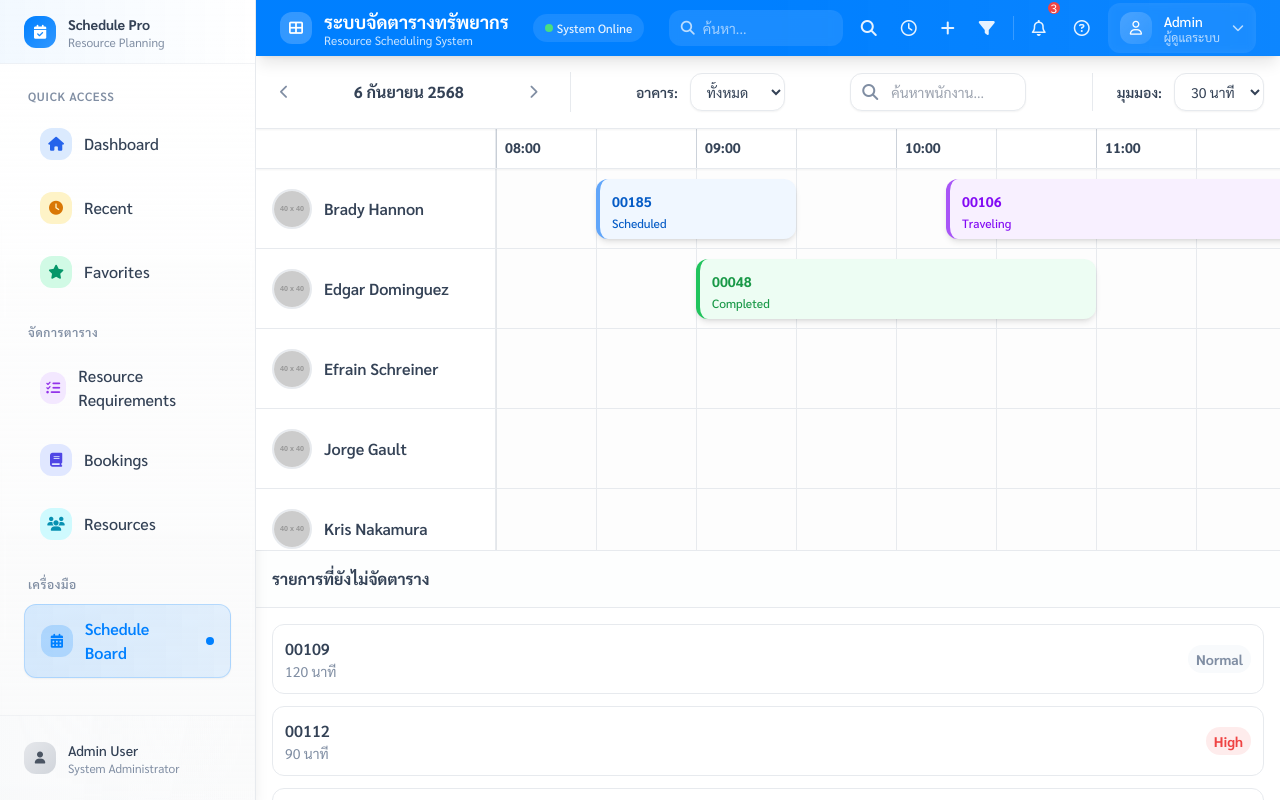
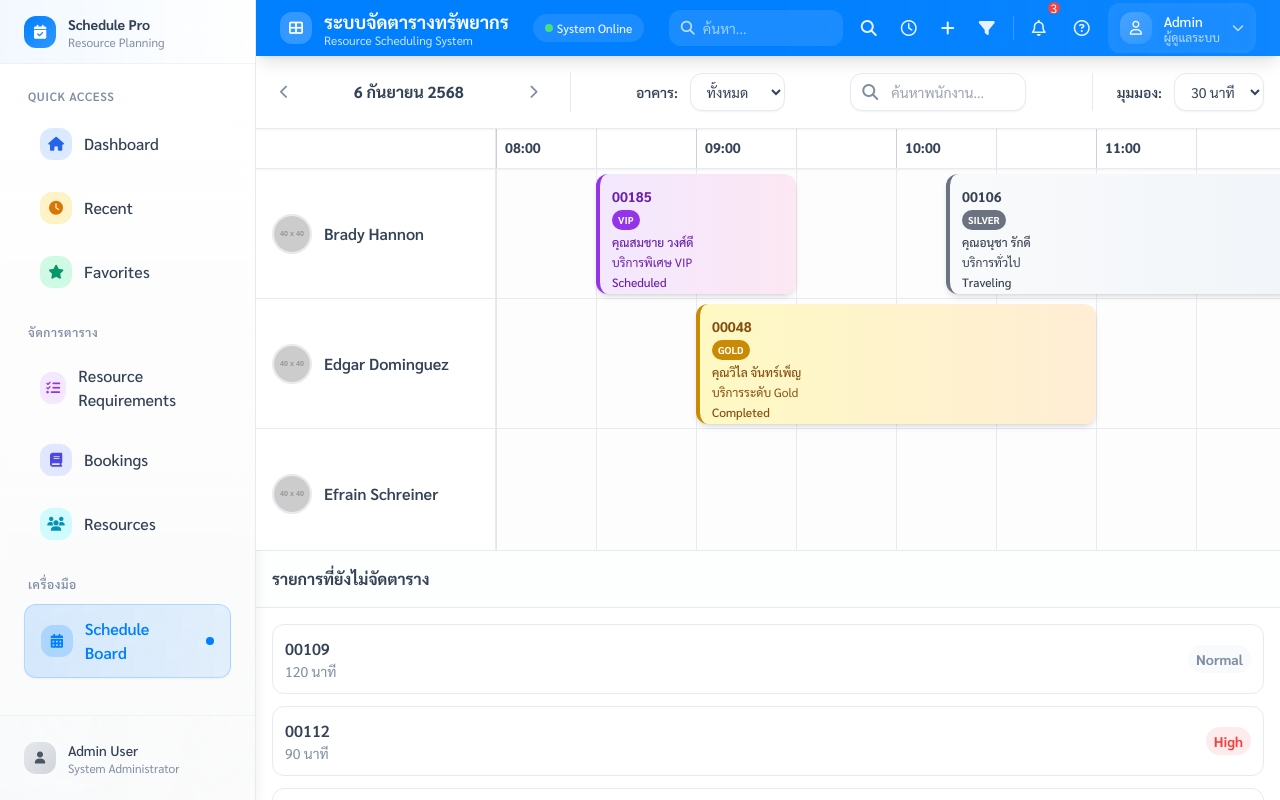
Before and after one commit to Wawilai/schedulize-timeline, a React (Vite) app: page / in a window 1280 px wide. Built offline with nearby package versions, Linux system fonts and the light colour scheme; the HTML template or start-up script is replaced by a standard one.

Commit message:
feat: Enhance appointment card and add customer tiers

```diff
--- a/src/components/AppointmentBlock.tsx
+++ b/src/components/AppointmentBlock.tsx
@@ -1,19 +1,22 @@
 import React from 'react';
 import { Appointment } from '@/types/schedule';
 import { timeToMinutes } from '@/utils/timeUtils';
+import { Plus } from 'lucide-react';
 
 interface AppointmentBlockProps {
   appointment: Appointment;
   startTime: number;
   pixelsPerMinute: number;
   onDragStart: () => void;
+  onAddData?: (appointmentId: number) => void;
 }
 
 const AppointmentBlock: React.FC<AppointmentBlockProps> = ({
   appointment,
   startTime,
   pixelsPerMinute,
-  onDragStart
+  onDragStart,
+  onAddData
 }) => {
   const startMinutes = timeToMinutes(appointment.startTime);
   const endMinutes = timeToMinutes(appointment.endTime);
@@ -36,6 +39,31 @@ const AppointmentBlock: React.FC<AppointmentBlockProps> = ({
     }
   };
 
+  const getCustomerLevelClass = (level?: string) => {
+    switch (level) {
+      case 'VIP':
+        return 'customer-vip';
+      case 'Platinum':
+        return 'customer-platinum';
+      case 'Gold':
+        return 'customer-gold';
+      case 'Silver':
+        return 'customer-silver';
+      default:
+        return '';
+    }
+  };
+
+  const getCustomerLevelBadge = (level?: string) => {
+    const badges = {
+      VIP: { text: 'VIP', color: 'bg-purple-600 text-white' },
+      Platinum: { text: 'PLATINUM', color: 'bg-gray-600 text-white' },
+      Gold: { text: 'GOLD', color: 'bg-yellow-600 text-white' },
+      Silver: { text: 'SILVER', color: 'bg-gray-500 text-white' }
+    };
+    return badges[level as keyof typeof badges];
+  };
+
   const handleDragStart = (e: React.DragEvent) => {
     const duration = endMinutes - startMinutes;
     const data = { ...appointment, duration, origin: 'calendar' };
@@ -43,18 +71,58 @@ const AppointmentBlock: React.FC<AppointmentBlockProps> = ({
     onDragStart();
   };
 
+  const handleAddData = (e: React.MouseEvent) => {
+    e.preventDefault();
+    e.stopPropagation();
+    onAddData?.(appointment.id);
+  };
+
+  const customerBadge = getCustomerLevelBadge(appointment.customerLevel);
+
   return (
     <div
-      className={`absolute h-[60px] top-[10px] rounded-lg p-3 text-xs overflow-hidden shadow-md cursor-grab active:cursor-grabbing z-[2] transition-all hover:shadow-lg hover:scale-[1.02] ${getStatusClass(appointment.status)}`}
+      className={`absolute h-[120px] top-[5px] rounded-lg p-3 text-xs overflow-hidden shadow-md cursor-grab active:cursor-grabbing z-[2] transition-all hover:shadow-lg hover:scale-[1.02] group ${appointment.customerLevel ? getCustomerLevelClass(appointment.customerLevel) : getStatusClass(appointment.status)}`}
       style={{ left: `${left}px`, width: `${width}px` }}
       draggable
       onDragStart={handleDragStart}
     >
-      <p className="font-bold truncate text-sm">{appointment.title}</p>
-      <p className="truncate text-xs font-medium mt-1">{appointment.status}</p>
-      <p className="truncate text-xs opacity-80 mt-1">
+      <div className="flex justify-between items-start mb-1">
+        <div className="flex-1 min-w-0">
+          <p className="font-bold truncate text-sm">{appointment.title}</p>
+          {customerBadge && (
+            <span className={`inline-block px-1.5 py-0.5 rounded-full text-[10px] font-bold ${customerBadge.color} mt-1`}>
+              {customerBadge.text}
+            </span>
+          )}
+        </div>
+        <button
+          onClick={handleAddData}
+          className="opacity-0 group-hover:opacity-100 transition-opacity p-1 rounded-full hover:bg-white/20 ml-1"
+          title="เพิ่มข้อมูล"
+        >
+          <Plus size={12} />
+        </button>
+      </div>
+
+      {appointment.customerName && (
+        <p className="truncate text-xs font-medium mb-1">{appointment.customerName}</p>
+      )}
+
+      {appointment.service && (
+        <p className="truncate text-xs mb-1">{appointment.service}</p>
+      )}
+
+      <p className="truncate text-xs font-medium mb-1">{appointment.status}</p>
+
+      <p className="truncate text-xs opacity-80">
         {appointment.startTime} - {appointment.endTime}
       </p>
+
+      {appointment.notes && (
+        <p className="truncate text-[10px] opacity-70 mt-1" title={appointment.notes}>
+          {appointment.notes}
+        </p>
+      )}
     </div>
   );
 };
--- a/src/components/ScheduleBoard.tsx
+++ b/src/components/ScheduleBoard.tsx
@@ -96,6 +96,12 @@ const ScheduleBoard = () => {
     });
   };
 
+  const handleAddAppointmentData = (appointmentId: number) => {
+    // TODO: Implement appointment data editing modal
+    console.log('เพิ่มข้อมูลให้การนัดหมาย ID:', appointmentId);
+    alert(`เพิ่มข้อมูลให้การนัดหมาย ID: ${appointmentId}`);
+  };
+
   return (
     <div className="font-sarabun antialiased flex h-screen">
       <Sidebar />
@@ -122,6 +128,7 @@ const ScheduleBoard = () => {
             currentDate={currentDate}
             onAppointmentDrop={handleAppointmentDrop}
             onAppointmentDragStart={handleAppointmentDragStart}
+            onAddAppointmentData={handleAddAppointmentData}
           />
 
         <UnscheduledPanel
--- a/src/components/ScheduleGrid.tsx
+++ b/src/components/ScheduleGrid.tsx
@@ -11,6 +11,7 @@ interface ScheduleGridProps {
   currentDate: Date;
   onAppointmentDrop: (appointmentId: number | string, employeeId: string, startTime: string, duration: number) => void;
   onAppointmentDragStart: (appointment: Appointment) => void;
+  onAddAppointmentData?: (appointmentId: number) => void;
 }
 
 const ScheduleGrid: React.FC<ScheduleGridProps> = ({
@@ -19,7 +20,8 @@ const ScheduleGrid: React.FC<ScheduleGridProps> = ({
   timeScale,
   currentDate,
   onAppointmentDrop,
-  onAppointmentDragStart
+  onAppointmentDragStart,
+  onAddAppointmentData
 }) => {
   const gridRef = useRef<HTMLDivElement>(null);
   const startTime = 8 * 60; // 08:00 in minutes
@@ -106,7 +108,7 @@ const ScheduleGrid: React.FC<ScheduleGridProps> = ({
         {employees.map((employee) => (
           <React.Fragment key={employee.id}>
             {/* Resource header */}
-            <div className="sticky-column flex items-center p-4 h-[80px] bg-white border-b border-r border-border shadow-sm">
+            <div className="sticky-column flex items-center p-4 h-[130px] bg-white border-b border-r border-border shadow-sm">
               <img
                 src={employee.avatar}
                 alt={employee.name}
@@ -117,7 +119,7 @@ const ScheduleGrid: React.FC<ScheduleGridProps> = ({
 
             {/* Timeline row */}
             <div
-              className="relative h-[80px] border-b border-border timeline-grid bg-white/50"
+              className="relative h-[130px] border-b border-border timeline-grid bg-white/50"
               style={{
                 '--grid-size': `${timeScale * pixelsPerMinute}px`,
                 width: `${timelineTotalWidth}px`
@@ -134,6 +136,7 @@ const ScheduleGrid: React.FC<ScheduleGridProps> = ({
                     startTime={startTime}
                     pixelsPerMinute={pixelsPerMinute}
                     onDragStart={() => onAppointmentDragStart(appointment)}
+                    onAddData={onAddAppointmentData}
                   />
                 ))}
             </div>
--- a/src/data/mockData.ts
+++ b/src/data/mockData.ts
@@ -20,9 +20,64 @@ export const mockUnscheduled: UnscheduledItem[] = [
 ];
 
 export const mockAppointments: Appointment[] = [
-  { id: 1, title: '00185', employeeId: 'e1', startTime: '08:30', endTime: '09:30', status: 'Scheduled' },
-  { id: 2, title: '00048', employeeId: 'e2', startTime: '09:00', endTime: '11:00', status: 'Completed' },
-  { id: 3, title: '00106', employeeId: 'e1', startTime: '10:15', endTime: '12:00', status: 'Traveling' },
-  { id: 4, title: '00117', employeeId: 'e3', startTime: '13:00', endTime: '14:30', status: 'Scheduled' },
-  { id: 5, title: '00125', employeeId: 'e5', startTime: '14:00', endTime: '15:30', status: 'Completed' },
+  {
+    id: 1,
+    title: '00185',
+    employeeId: 'e1',
+    startTime: '08:30',
+    endTime: '09:30',
+    status: 'Scheduled',
+    customerLevel: 'VIP',
+    customerName: 'คุณสมชาย วงศ์ดี',
+    service: 'บริการพิเศษ VIP',
+    notes: 'ลูกค้า VIP ต้องการความเป็นส่วนตัว'
+  },
+  {
+    id: 2,
+    title: '00048',
+    employeeId: 'e2',
+    startTime: '09:00',
+    endTime: '11:00',
+    status: 'Completed',
+    customerLevel: 'Gold',
+    customerName: 'คุณวิไล จันทร์เพ็ญ',
+    service: 'บริการระดับ Gold',
+    notes: 'ลูกค้าประจำ ต้องการผลิตภัณฑ์พรีเมี่ยม'
+  },
+  {
+    id: 3,
+    title: '00106',
+    employeeId: 'e1',
+    startTime: '10:15',
+    endTime: '12:00',
+    status: 'Traveling',
+    customerLevel: 'Silver',
+    customerName: 'คุณอนุชา รักดี',
+    service: 'บริการทั่วไป',
+    notes: 'ลูกค้าใหม่'
+  },
+  {
+    id: 4,
+    title: '00117',
+    employeeId: 'e3',
+    startTime: '13:00',
+    endTime: '14:30',
+    status: 'Scheduled',
+    customerLevel: 'Platinum',
+    customerName: 'คุณประสิทธิ์ เจริญชัย',
+    service: 'บริการระดับ Platinum',
+    notes: 'ลูกค้า VIP สูงสุด'
+  },
+  {
+    id: 5,
+    title: '00125',
+    employeeId: 'e5',
+    startTime: '14:00',
+    endTime: '15:30',
+    status: 'Completed',
+    customerLevel: 'Gold',
+    customerName: 'คุณมาลี ใจดี',
+    service: 'บริการระดับ Gold',
+    notes: 'ลูกค้าคุ้นเคย'
+  },
 ];
--- a/src/index.css
+++ b/src/index.css
@@ -178,6 +178,23 @@
     color: hsl(var(--proposed-text));
   }
 
+  /* Customer level styles */
+  .customer-vip {
+    @apply bg-gradient-to-r from-purple-100 to-pink-100 border-l-4 border-purple-600 text-purple-800;
+  }
+
+  .customer-platinum {
+    @apply bg-gradient-to-r from-gray-100 to-blue-100 border-l-4 border-gray-600 text-gray-800;
+  }
+
+  .customer-gold {
+    @apply bg-gradient-to-r from-yellow-100 to-orange-100 border-l-4 border-yellow-600 text-yellow-800;
+  }
+
+  .customer-silver {
+    @apply bg-gradient-to-r from-gray-50 to-slate-100 border-l-4 border-gray-500 text-gray-700;
+  }
+
   /* Sidebar styles */
   .sidebar-dark {
     background: hsl(var(--sidebar-dark));
--- a/src/types/schedule.ts
+++ b/src/types/schedule.ts
@@ -17,6 +17,10 @@ export interface Appointment {
   startTime: string;
   endTime: string;
   status: 'Scheduled' | 'Completed' | 'Traveling' | 'Proposed';
+  customerLevel?: 'VIP' | 'Silver' | 'Gold' | 'Platinum';
+  customerName?: string;
+  service?: string;
+  notes?: string;
 }
 
 export interface UnscheduledItem {
```
Lines whose indentation alone changed are shown as unchanged.
